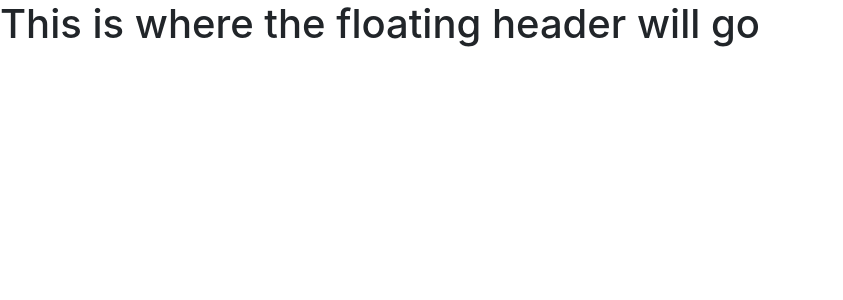
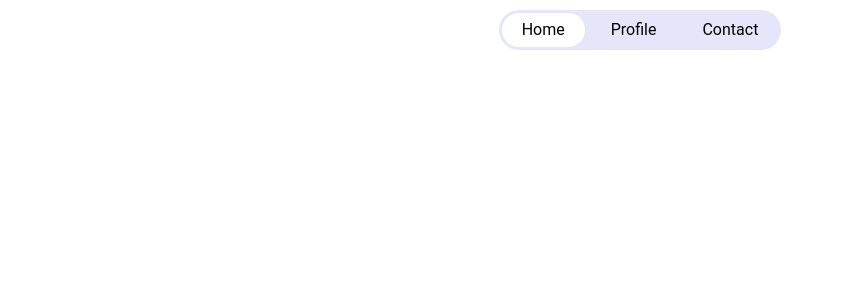
Before and after one commit to joshua-blum/frontend-showcase, a Next.js app: page /ahStudio/ahStudioHeader in a window 1280 px wide. Shown: the top 300 px of the page, without its empty margins (0-843 px from the left). Built offline with nearby package versions, Linux system fonts and the light colour scheme.

Commit message:
Add formatted header

```diff
--- a/pages/ahStudio/ahStudioHeader.tsx
+++ b/pages/ahStudio/ahStudioHeader.tsx
@@ -1,3 +1,13 @@
+import styles from '/styles/ahStudio/Header.module.css';
+
 export default function Header(){
-    return <h1>This is where the floating header will go</h1>
+    return (
+        <div className={styles.header}>
+            <div className={styles.sliderGroup}>
+                <p className={`${styles.sliderHeading} ${styles.currentPage}`}>Home</p>
+                <p className={styles.sliderHeading}>Profile</p>
+                <p className={styles.sliderHeading}>Contact</p>
+            </div>
+        </div>
+    )
 }
--- a/styles/ahStudio/Header.module.css
+++ b/styles/ahStudio/Header.module.css
@@ -0,0 +1,25 @@
+.header {
+    display: flex;
+    background-color: white;
+    justify-content: center;
+}
+
+.sliderGroup {
+    display: flex;
+    background-color: lavender;
+    margin: 10px;
+    justify-content: center;
+    border-radius: 45px;
+}
+
+.sliderHeading {
+    margin: 3px;
+    font-family: 'Roboto', sans-serif;
+    color: black;
+    padding: 5px 20px;
+    border-radius: 45px;
+}
+
+.currentPage {
+    background-color: white;
+}
```
